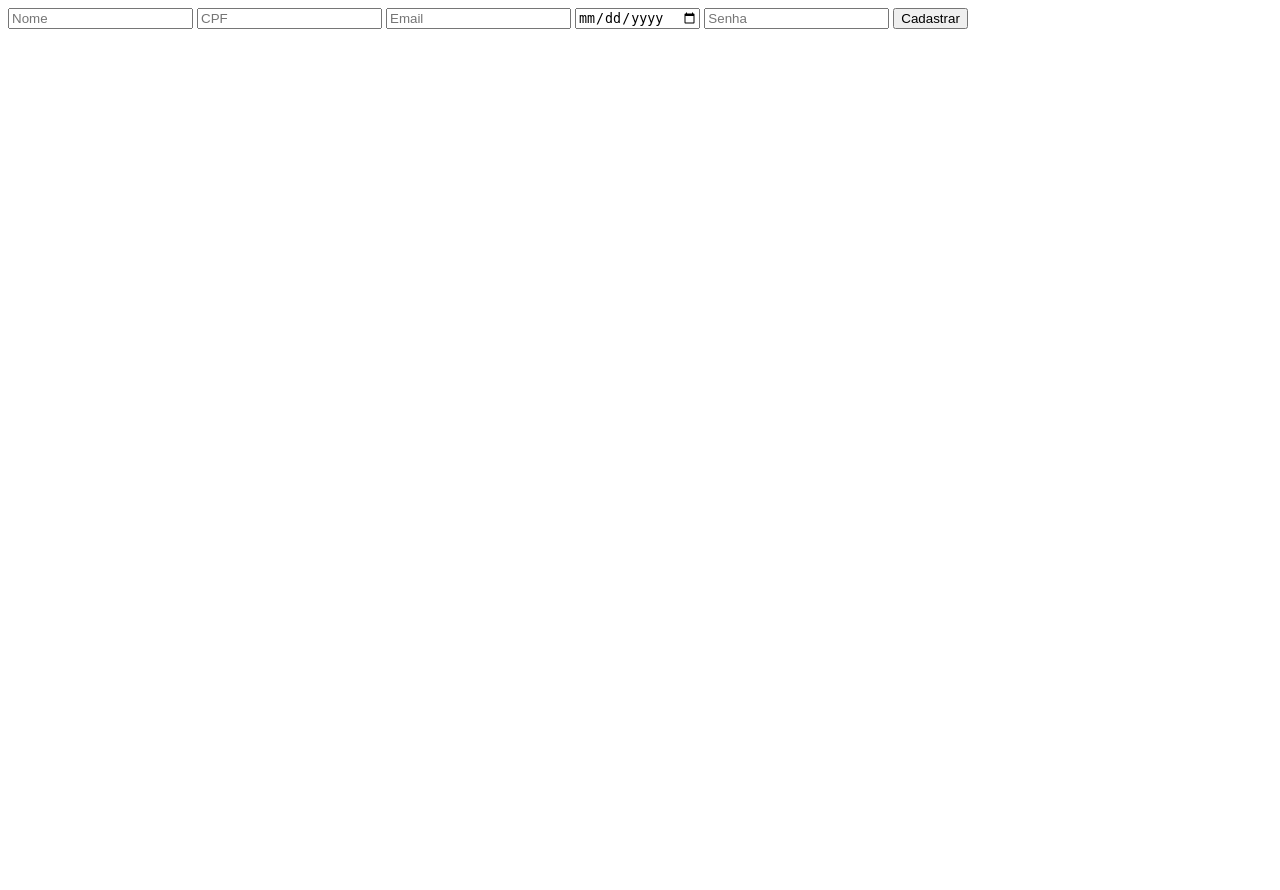
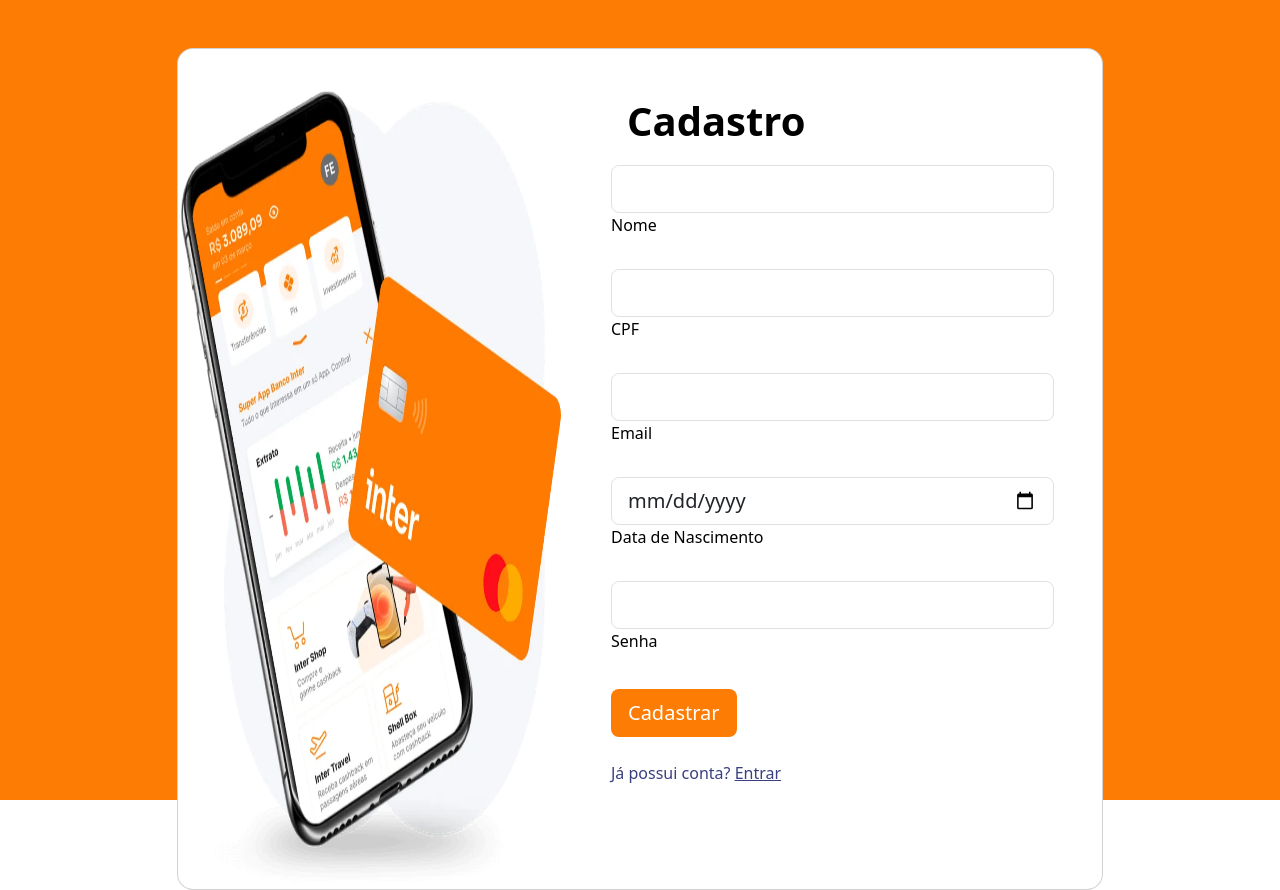
Before and after one commit to Jgabriel0145/BancoDigitalSite, a PHP site: page /View/Correntista/CorrentistaCadastro.php in a window 1280 px wide. Before the commit the page ends 29 px from the top, so only its background shows below. Run offline with PHP 8.4, Linux system fonts and the light colour scheme.

Commit message:
Interface de cadastro.

```diff
--- a/App/View/Correntista/CorrentistaCadastro.php
+++ b/App/View/Correntista/CorrentistaCadastro.php
@@ -1,19 +1,77 @@
 <!DOCTYPE html>
-<html lang="en">
+<html lang="pt-br">
 <head>
     <meta charset="UTF-8">
     <meta name="viewport" content="width=device-width, initial-scale=1.0">
     <title>Inter | Cadastro</title>
+    <link rel="icon" href="/View/Assets/Img/Geral/logo_icone.ico" type="image/x-icon">
+    <link href="https://cdn.jsdelivr.net/npm/bootstrap@5.3.2/dist/css/bootstrap.min.css" rel="stylesheet" integrity="sha384-T3c6CoIi6uLrA9TneNEoa7RxnatzjcDSCmG1MXxSR1GAsXEV/Dwwykc2MPK8M2HN" crossorigin="anonymous">
 </head>
 <body>
-    <form action="/correntista/cadastro/save" method="post">
-        <input type="text" name="nome" placeholder="Nome">
-        <input type="number" name="cpf" placeholder="CPF" maxlength="11" minlength="11">
-        <input type="email" name="email" placeholder="Email">
-        <input type="date" name="data_nasc">
-        <input type="password" name="senha" placeholder="Senha">
 
-        <button type="submit">Cadastrar</button>
-    </form>
+<section class="vh-100" style="background-color: #FC7C04;">
+        <div class="container py-5 h-100">
+            <div class="row d-flex justify-content-center align-items-center h-100">
+            <div class="col col-xl-10">
+                <div class="card" style="border-radius: 1rem;">
+                <div class="row g-0">
+                    <div class="col-md-6 col-lg-5 d-none d-md-block">
+                    <img src="/View/Assets/Img/Login/celular.png" style="width: 120%; height: 100%;"
+                        alt="login form" class="img-fluid" style="border-radius: 1rem 0 0 1rem;" />
+                    </div>
+                    <div class="col-md-6 col-lg-7 d-flex align-items-center">
+                    <div class="card-body p-4 p-lg-5 text-black">
+
+                        <form action="/correntista/cadastro/save" method="post">
+
+                        <div class="d-flex align-items-center mb-3 pb-1">
+                            <i class="fas fa-cubes fa-2x me-3" style="color: #FC7C04;"></i>
+                            <span class="h1 fw-bold mb-0">Cadastro</span>
+                        </div>
+
+                        <div class="form-outline mb-4">
+                            <input type="text" id="form2Example17" class="form-control form-control-lg" name="nome"/>
+                            <label class="form-label" for="form2Example17">Nome</label>
+                        </div>
+
+                        <div class="form-outline mb-4">
+                            <input type="text" id="form2Example17" class="form-control form-control-lg" name="cpf" maxlength="14"/>
+                            <label class="form-label" for="form2Example17">CPF</label>
+                        </div>
+
+                        <div class="form-outline mb-4">
+                            <input type="email" id="form2Example17" class="form-control form-control-lg" name="email"/>
+                            <label class="form-label" for="form2Example17">Email</label>
+                        </div>
+
+                        <div class="form-outline mb-4">
+                            <input type="date" id="form2Example17" class="form-control form-control-lg" name="data_nasc"/>
+                            <label class="form-label" for="form2Example17">Data de Nascimento</label>
+                        </div>
+
+                        <div class="form-outline mb-4">
+                            <input type="password" id="form2Example27" class="form-control form-control-lg" name="senha"/>
+                            <label class="form-label" for="form2Example27">Senha</label>
+                        </div>
+
+                        <div class="pt-1 mb-4">
+                            <button class="btn btn-lg btn-block" type="submit" style="background-color: #FC7C04; color: #FFFFFF;">Cadastrar</button>
+                        </div>
+
+                        <p class="mb-5 pb-lg-2" style="color: #393f81;">Já possui conta? <a href="/login"
+                            style="color: #393f81;">Entrar</a></p>
+                        </form>
+
+                    </div>
+                    </div>
+                </div>
+                </div>
+            </div>
+            </div>
+        </div>
+    </section>
+
+    <script src="https://cdn.jsdelivr.net/npm/bootstrap@5.3.2/dist/js/bootstrap.bundle.min.js" integrity="sha384-C6RzsynM9kWDrMNeT87bh95OGNyZPhcTNXj1NW7RuBCsyN/o0jlpcV8Qyq46cDfL" crossorigin="anonymous"></script>
+
 </body>
 </html>
--- a/App/View/Login/Login.php
+++ b/App/View/Login/Login.php
@@ -6,7 +6,6 @@
     <title>Inter | Login</title>
     <link rel="icon" href="/View/Assets/Img/Geral/logo_icone.ico" type="image/x-icon">
     <link href="https://cdn.jsdelivr.net/npm/bootstrap@5.3.2/dist/css/bootstrap.min.css" rel="stylesheet" integrity="sha384-T3c6CoIi6uLrA9TneNEoa7RxnatzjcDSCmG1MXxSR1GAsXEV/Dwwykc2MPK8M2HN" crossorigin="anonymous">
-    <script src="https://cdn.jsdelivr.net/npm/inputmask@5.0.3/dist/jquery.inputmask.min.js"></script>
 </head>
 <body>
     <section class="vh-100" style="background-color: #FC7C04;">
```
Also changed, not shown: App/View/Assets/Img/Login/imagem.png (added).
